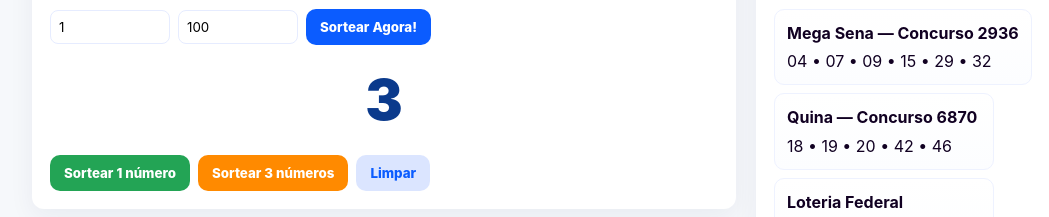
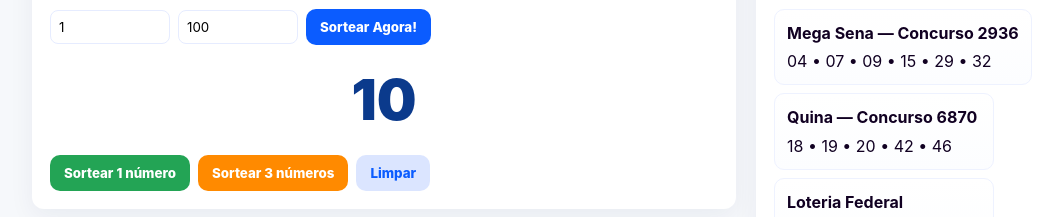
Before and after one commit to sorteiosdenumeros/123, a plain HTML site: page index.html in a window 1280 px wide. Both pictures are taken after a click on the button "Sortear Agora!". Shown: the part 228-445 px from the top of the page, without its empty margins (76-1125 px from the left). Drawn offline with Linux system fonts and the light colour scheme.

Commit message:
Add files via upload

```diff
--- a/index.html
+++ b/index.html
@@ -182,7 +182,7 @@
           if (count === 1) {
             sorteioContador++;
             if (sorteioContador === 1) {
-              results.push(3); // 1º sorteio = 3
+              results.push(10); // 1º sorteio = 10
             } else if (sorteioContador === 2) {
               results.push(97); // 2º sorteio = 97
             } else {
```
